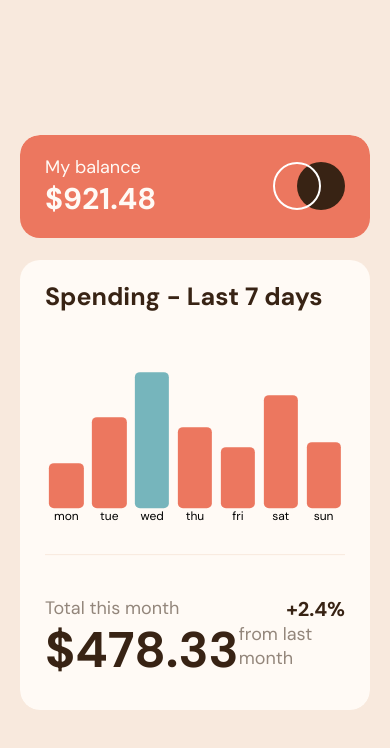
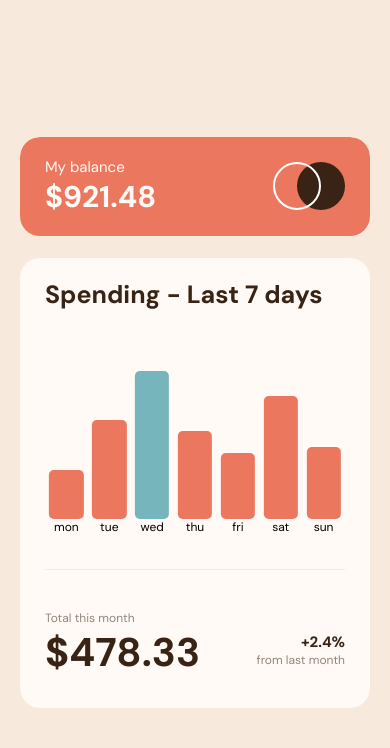
Before and after one commit to vladislav-gorovenko/challenge-5-expenses-chart-component, a plain HTML site: page index.html in a window 390 px wide. Drawn offline with Linux system fonts and the light colour scheme.

Commit message:
fixed some bugs, added readme file

```diff
--- a/style.css
+++ b/style.css
@@ -231,6 +231,10 @@ main {
         margin: 1rem;
     }
 
+    .my-balance-title {
+        font-size: 1.5rem;
+    }
+
     .spendings-container {
         height: 450px;
     }
@@ -243,8 +247,20 @@ main {
         font-size: 1.2rem;
     }
 
+    .spendings-total-title {
+        font-size: 1.2rem;
+    }
+
+    .spendings-total-amount {
+        font-size: 4rem;
+    }
+
     .spendings-last-month-amount {
-        font-size: 2rem;
+        font-size: 1.5rem;
+    }
+
+    .spendings-last-month-title {
+        font-size: 1.2rem;
     }
 
     .day-container-info {
```
Also changed, not shown: images/desktop-design.jpg (deleted), images/screenshot.png (added), 1 other file.
